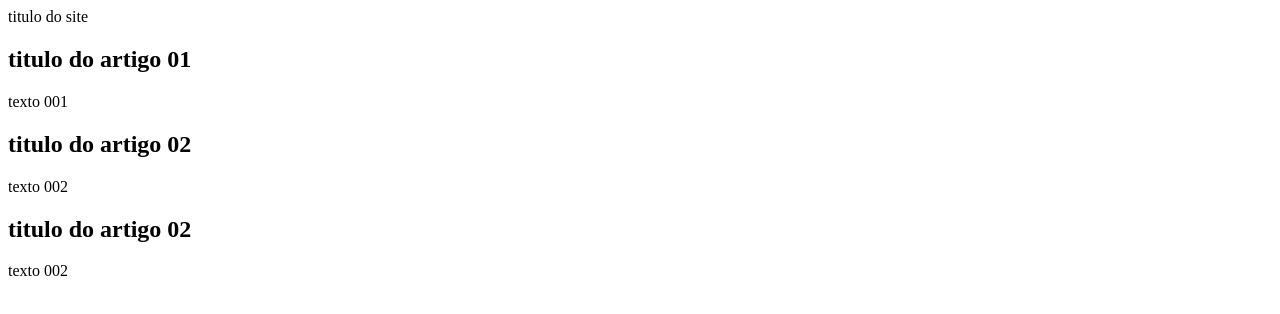
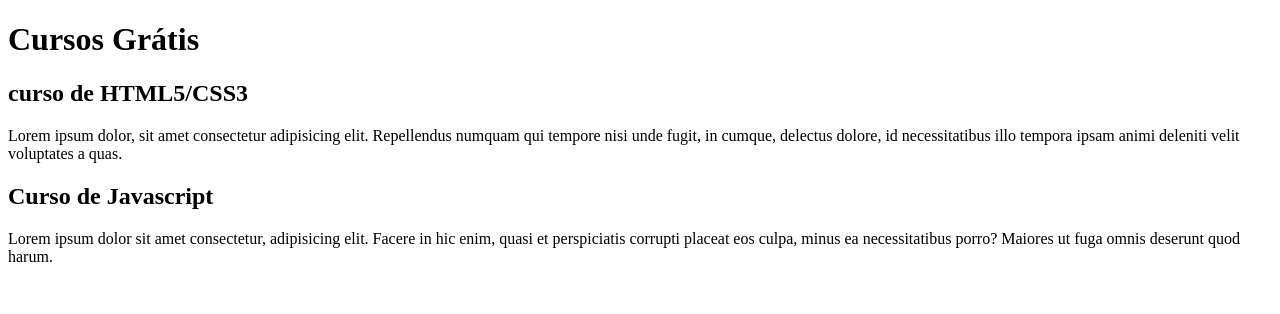
Before and after one commit to DiegoGND/projeto-site, a plain HTML site: page index.html in a window 1280 px wide. Drawn offline with Linux system fonts and the light colour scheme.

Commit message:
conteudo inicial
conteudo inicial da página principal do site

```diff
--- a/index.html
+++ b/index.html
@@ -10,26 +10,21 @@
 
     <main>
 
-        <header>titulo do site</header>
+        <header>
+            <h1>Cursos Grátis</h1>
+        </header>
 
         <article>
 
-            <h1>titulo do artigo 01</h1>
-            <p>texto 001</p>
+            <h2>curso de HTML5/CSS3</h2>
+            <p>Lorem ipsum dolor, sit amet consectetur adipisicing elit. Repellendus numquam qui tempore nisi unde fugit, in cumque, delectus dolore, id necessitatibus illo tempora ipsam animi deleniti velit voluptates a quas.</p>
 
         </article>
 
         <article>
 
-            <h1>titulo do artigo 02</h1>
-            <p>texto 002</p>
-
-        </article>
-
-        <article>
-
-            <h1>titulo do artigo 02</h1>
-            <p>texto 002</p>
+            <h2>Curso de Javascript</h2>
+            <p>Lorem ipsum dolor sit amet consectetur, adipisicing elit. Facere in hic enim, quasi et perspiciatis corrupti placeat eos culpa, minus ea necessitatibus porro? Maiores ut fuga omnis deserunt quod harum.</p>
 
         </article>
 
```
